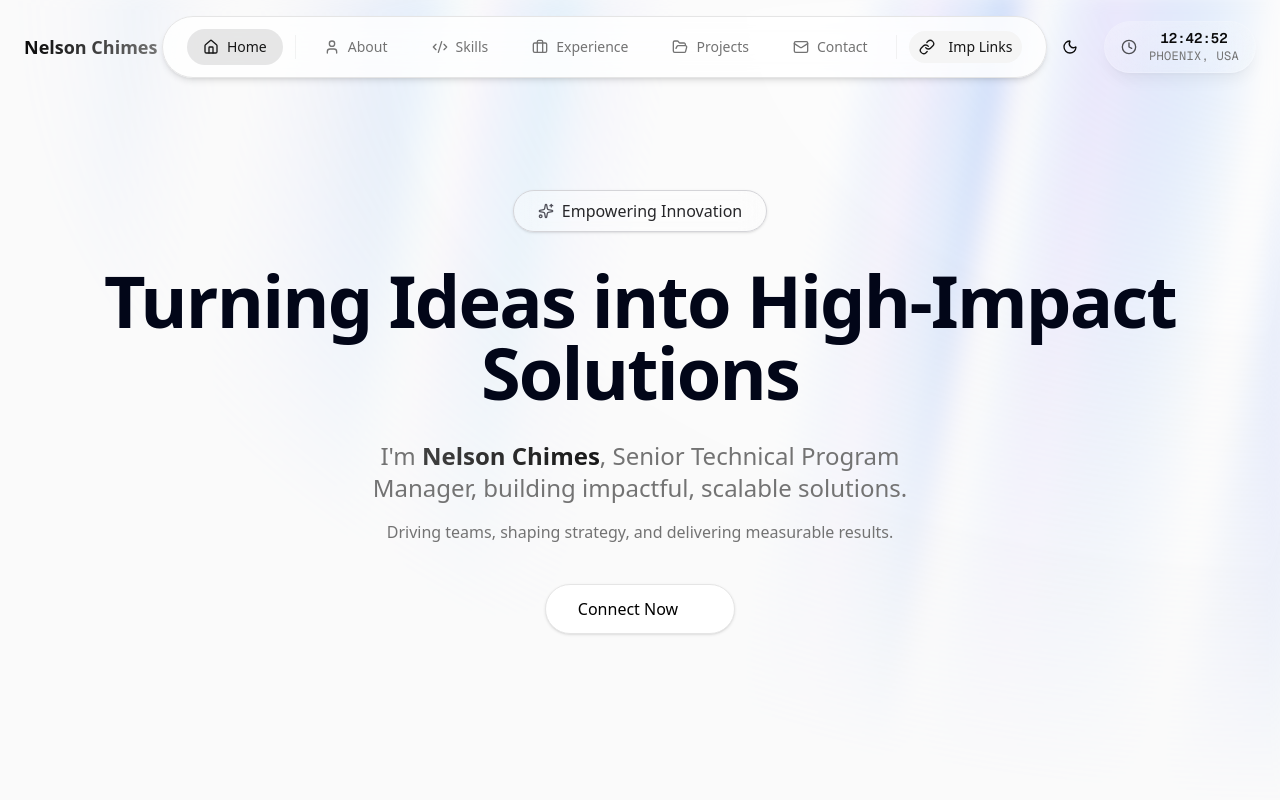
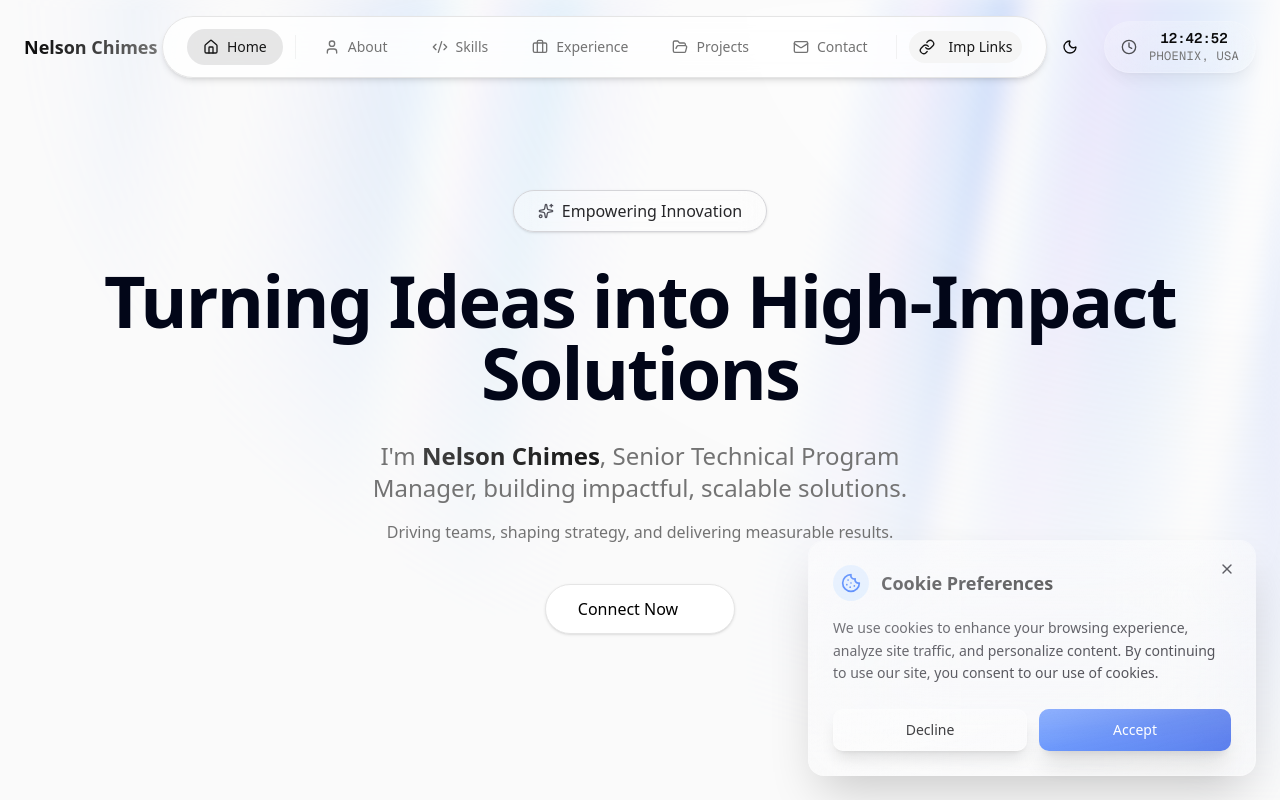
Before and after one commit to timothydev2025/portfolioSite, a Next.js app: page / in a window 1280 px wide. Shown: the top 800 px of the page. Built offline with nearby package versions, Linux system fonts and the light colour scheme.

Commit message:
added cookie consent

```diff
--- a/src/app/layout.tsx
+++ b/src/app/layout.tsx
@@ -3,6 +3,7 @@ import { Geist, Geist_Mono } from "next/font/google";
 import "../styles/globals.css";
 import { ThemeProvider } from "@/components/themeProvider/theme-provider";
 import { Navbar } from "@/components/header/navbar";
+import CookieConsent from "@/components/shared/cookie-consent";
 
 const geistSans = Geist({
   variable: "--font-geist-sans",
@@ -32,6 +33,7 @@ export default function RootLayout({
         <ThemeProvider>
           <Navbar />
           {children}
+          <CookieConsent />
         </ThemeProvider>
       </body>
     </html>
--- /dev/null
+++ b/src/components/shared/cookie-consent.tsx
@@ -0,0 +1,104 @@
+"use client";
+
+import React, { useState, useEffect } from "react";
+import { motion, AnimatePresence } from "framer-motion";
+import { X, Cookie } from "lucide-react";
+
+export default function CookieConsent() {
+  const [isVisible, setIsVisible] = useState(false);
+
+  useEffect(() => {
+    // Check if user has already made a choice
+    const consent = localStorage.getItem("cookie-consent");
+    if (!consent) {
+      setIsVisible(true);
+    }
+  }, []);
+
+  const handleAccept = () => {
+    localStorage.setItem("cookie-consent", "accepted");
+    setIsVisible(false);
+  };
+
+  const handleDecline = () => {
+    localStorage.setItem("cookie-consent", "declined");
+    setIsVisible(false);
+  };
+
+  const handleClose = () => {
+    setIsVisible(false);
+  };
+
+  return (
+    <AnimatePresence>
+      {isVisible && (
+        <motion.div
+          initial={{ opacity: 0, y: 100, scale: 0.9 }}
+          animate={{ opacity: 1, y: 0, scale: 1 }}
+          exit={{ opacity: 0, y: 100, scale: 0.9 }}
+          transition={{
+            duration: 0.5,
+            ease: [0.25, 0.46, 0.45, 0.94],
+            type: "spring",
+            stiffness: 100,
+            damping: 20,
+          }}
+          className="fixed bottom-6 left-6 right-6 md:left-auto md:right-6 md:max-w-md z-50"
+        >
+          <div
+            className="relative bg-white/10 dark:bg-neutral-900/10 backdrop-blur-3xl border border-white/20 dark:border-white/10 rounded-2xl shadow-2xl shadow-black/20 dark:shadow-black/30 p-6
+                         before:absolute before:inset-0 before:rounded-2xl before:bg-gradient-to-br before:from-white/30 before:via-white/10 before:to-transparent
+                         dark:before:from-white/20 dark:before:via-white/5 dark:before:to-transparent
+                         before:pointer-events-none
+                         after:absolute after:inset-0 after:rounded-2xl after:bg-gradient-to-t after:from-transparent after:via-white/5 after:to-white/20
+                         dark:after:from-transparent dark:after:via-white/2 dark:after:to-white/10
+                         after:pointer-events-none"
+          >
+            {/* Close button */}
+            <button
+              onClick={handleClose}
+              className="absolute top-4 right-4 p-1 rounded-full hover:bg-zinc-100 dark:hover:bg-zinc-800 transition-colors duration-200"
+            >
+              <X className="h-4 w-4 text-zinc-700 dark:text-zinc-300" />
+            </button>
+
+            {/* Cookie icon */}
+            <div className="flex items-center gap-3 mb-4">
+              <div className="p-2 rounded-full bg-blue-100 dark:bg-blue-900/30">
+                <Cookie className="h-5 w-5 text-blue-600 dark:text-blue-400" />
+              </div>
+              <h3 className="text-lg font-semibold text-zinc-800 dark:text-zinc-200">
+                Cookie Preferences
+              </h3>
+            </div>
+
+            {/* Description */}
+            <p className="text-sm text-zinc-700 dark:text-zinc-300 mb-6 leading-relaxed">
+              We use cookies to enhance your browsing experience, analyze site
+              traffic, and personalize content. By continuing to use our site,
+              you consent to our use of cookies.
+            </p>
+
+            {/* Action buttons */}
+            <div className="flex gap-3">
+              <button
+                onClick={handleDecline}
+                className="flex-1 px-4 py-2.5 text-sm font-medium text-zinc-800 dark:text-zinc-200 bg-white/20 dark:bg-zinc-800/20 backdrop-blur-2xl hover:bg-white/30 dark:hover:bg-zinc-700/30 rounded-lg transition-all duration-200 border border-white/30 dark:border-white/10 shadow-lg relative cursor-pointer
+                           before:absolute before:inset-0 before:rounded-lg before:bg-gradient-to-br before:from-white/30 before:via-white/10 before:to-transparent before:pointer-events-none"
+              >
+                Decline
+              </button>
+              <button
+                onClick={handleAccept}
+                className="flex-1 px-4 py-2.5 text-sm font-medium text-white bg-gradient-to-r from-blue-600/70 to-blue-700/70 hover:from-blue-700/80 hover:to-blue-800/80 rounded-lg transition-all duration-200 shadow-xl hover:shadow-2xl backdrop-blur-2xl relative cursor-pointer
+                           before:absolute before:inset-0 before:rounded-lg before:bg-gradient-to-br before:from-white/30 before:via-white/10 before:to-transparent before:pointer-events-none"
+              >
+                Accept
+              </button>
+            </div>
+          </div>
+        </motion.div>
+      )}
+    </AnimatePresence>
+  );
+}
```
